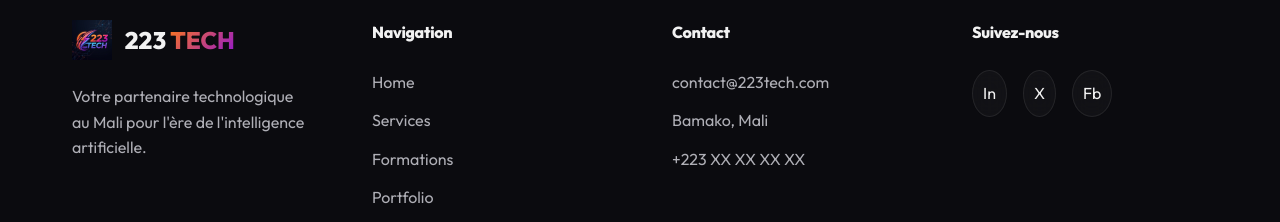
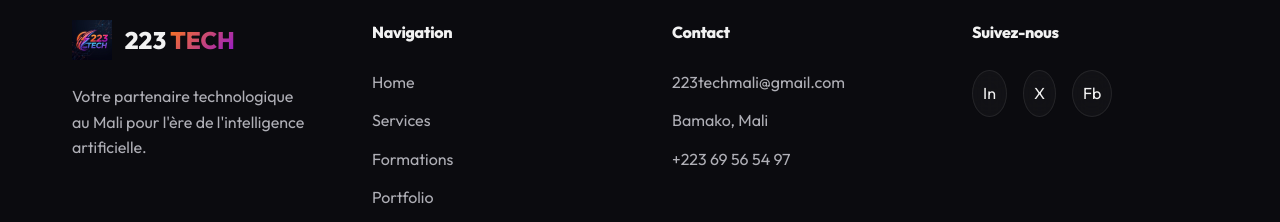
Before and after one commit to blackismo87-lgtm/223-tech-website, a React (Vite) app: page / in a window 1280 px wide. Shown: the part 3811-4033 px from the top of the page. Built offline with nearby package versions, Linux system fonts and the light colour scheme.

Commit message:
Update: Added real contact information and functional CTA button

```diff
--- a/src/App.jsx
+++ b/src/App.jsx
@@ -68,7 +68,9 @@ function App() {
             <li><a href="#portfolio" className={`nav-link ${activeSection === 'portfolio' ? 'active' : ''}`}>Portfolio</a></li>
             <li><a href="#contact" className={`nav-link ${activeSection === 'contact' ? 'active' : ''}`}>Contact</a></li>
           </ul>
-          <button className="btn-primary">Parlons de votre projet</button>
+          <button className="btn-primary" onClick={() => document.getElementById('contact').scrollIntoView({ behavior: 'smooth' })}>
+            Parlons de votre projet
+          </button>
         </div>
       </nav>
 
@@ -262,9 +264,9 @@ function App() {
             <div className="reveal" style={{ transitionDelay: '0.2s' }}>
               <h4 style={{ marginBottom: '1.5rem' }}>Contact</h4>
               <ul style={{ color: 'var(--text-muted)', display: 'flex', flexDirection: 'column', gap: '0.8rem' }}>
-                <li>contact@223tech.com</li>
+                <li><a href="mailto:223techmali@gmail.com" style={{ color: 'inherit' }}>223techmali@gmail.com</a></li>
                 <li>Bamako, Mali</li>
-                <li>+223 XX XX XX XX</li>
+                <li><a href="tel:+22369565497" style={{ color: 'inherit' }}>+223 69 56 54 97</a></li>
               </ul>
             </div>
             <div className="reveal" style={{ transitionDelay: '0.3s' }}>
```
